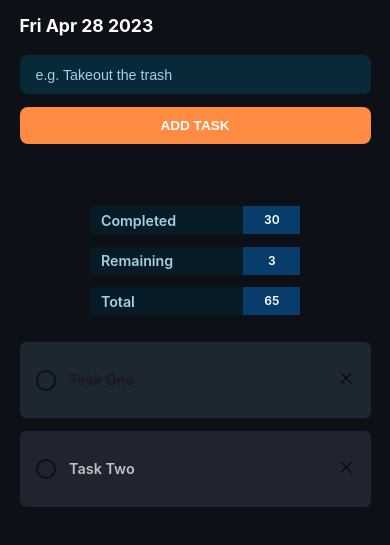
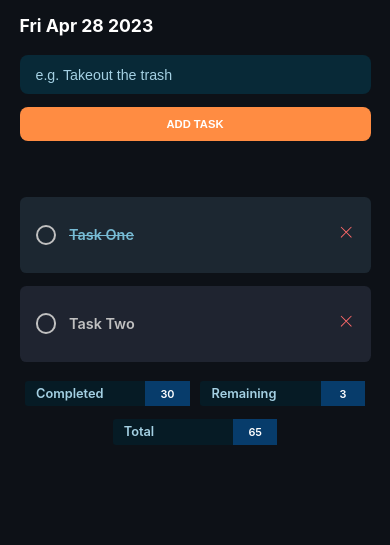
Before and after one commit to noruwa03/TodoApp, a website built with Vite: page index.html in a window 390 px wide. Both pictures are taken after a click on the element 195 px from the left and 48 px from the top of the page. Shown: the part 67-612 px from the top of the page. Built offline with nearby package versions, Linux system fonts and the light colour scheme.

Commit message:
changed display of todo section to column-reverse & moved theme js logic to theme.js file

```diff
--- a/main.js
+++ b/main.js
@@ -1,110 +1 @@
-// Theme
-const themeIconRef = document.querySelector(".theme");
-let currentTheme = localStorage.getItem("theme")
-  ? localStorage.getItem("theme")
-  : "light";
-const docElement = document.documentElement;
-const darkQuery = window.matchMedia("(prefers-color-scheme: dark)");
-
-// Date
-const dateRef = document.querySelector(".date");
-const currentDate = new Date().getTime();
-
-dateRef.innerHTML = new Date(currentDate).toDateString("en-us", {
-  dataStyle: "long",
-});
-
-
-// Todo
-
-function checkCurrentTheme() {
-  switch (currentTheme) {
-    case "dark":
-      docElement.classList.add("dark");
-      localStorage.setItem("theme", "dark");
-
-      break;
-
-    case "light":
-      docElement.classList.add("light");
-      localStorage.setItem("theme", "light");
-
-    default:
-      localStorage.removeItem("theme");
-      onWindowMatch();
-      break;
-  }
-}
-
-checkCurrentTheme();
-
-function onWindowMatch() {
-  if (
-    localStorage.theme === "dark" ||
-    (!("theme" in localStorage) && darkQuery.matches)
-  ) {
-    docElement.classList.add("dark");
-  } else {
-    docElement.classList.remove("dark");
-  }
-}
-
-onWindowMatch();
-
-function iconCheck() {
-  if (currentTheme === "dark") {
-    themeIconRef.innerHTML = `<svg viewBox="0 0 24 24" fill="none" class="icon" >
-          <path
-            fill-rule="evenodd"
-            clip-rule="evenodd"
-            d="M17.715 15.15A6.5 6.5 0 0 1 9 6.035C6.106 6.922 4 9.645 4 12.867c0 3.94 3.153 7.136 7.042 7.136 3.101 0 5.734-2.032 6.673-4.853Z"
-            class="fill-transparent"
-
-          ></path>
-          <path
-            d="m17.715 15.15.95.316a1 1 0 0 0-1.445-1.185l.495.869ZM9 6.035l.846.534a1 1 0 0 0-1.14-1.49L9 6.035Zm8.221 8.246a5.47 5.47 0 0 1-2.72.718v2a7.47 7.47 0 0 0 3.71-.98l-.99-1.738Zm-2.72.718A5.5 5.5 0 0 1 9 9.5H7a7.5 7.5 0 0 0 7.5 7.5v-2ZM9 9.5c0-1.079.31-2.082.845-2.93L8.153 5.5A7.47 7.47 0 0 0 7 9.5h2Zm-4 3.368C5 10.089 6.815 7.75 9.292 6.99L8.706 5.08C5.397 6.094 3 9.201 3 12.867h2Zm6.042 6.136C7.718 19.003 5 16.268 5 12.867H3c0 4.48 3.588 8.136 8.042 8.136v-2Zm5.725-4.17c-.81 2.433-3.074 4.17-5.725 4.17v2c3.552 0 6.553-2.327 7.622-5.537l-1.897-.632Z"
-            class="fill-moon"
-          ></path>
-          <path
-            fill-rule="evenodd"
-            clip-rule="evenodd"
-            d="M17 3a1 1 0 0 1 1 1 2 2 0 0 0 2 2 1 1 0 1 1 0 2 2 2 0 0 0-2 2 1 1 0 1 1-2 0 2 2 0 0 0-2-2 1 1 0 1 1 0-2 2 2 0 0 0 2-2 1 1 0 0 1 1-1Z"
-            class="fill-moon"
-          ></path>
-        </svg>`;
-  } else {
-    themeIconRef.innerHTML = `<svg
-          viewBox="0 0 24 24"
-          fill="none"
-          stroke-width="2"
-          stroke-linecap="round"
-          stroke-linejoin="round"
-          class="icon"
-        >
-          <path
-            d="M15 12a3 3 0 1 1-6 0 3 3 0 0 1 6 0Z"
-            class="stroke-sun"
-          ></path>
-          <path
-            d="M12 4v1M17.66 6.344l-.828.828M20.005 12.004h-1M17.66 17.664l-.828-.828M12 20.01V19M6.34 17.664l.835-.836M3.995 12.004h1.01M6 6l.835.836"
-            class="stroke-sun"
-          ></path>
-        </svg>`;
-  }
-}
-
-iconCheck();
-
-themeIconRef.addEventListener("click", () => {
-  if (currentTheme === "dark") {
-    docElement.classList.remove("dark");
-    currentTheme = "light";
-    iconCheck();
-    checkCurrentTheme();
-  } else {
-    docElement.classList.remove("light");
-    currentTheme = "dark";
-    iconCheck();
-    checkCurrentTheme();
-  }
-});
+import "./theme.js";
--- a/styles/global.scss
+++ b/styles/global.scss
@@ -23,7 +23,7 @@
   height: 2rem;
 
   .stroke-sun {
-    stroke: #FCE570;
+    stroke: #fce570;
   }
   .fill-moon {
     fill: #fff;
@@ -43,6 +43,7 @@ body {
     .wrapper {
       .date {
         color: #fff;
+
       }
     }
   }
@@ -51,9 +52,6 @@ body {
     .todo-wrapper {
       .stats {
         div {
-
-
-
           span {
             background-color: rgb(7, 60, 107);
           }
@@ -61,30 +59,25 @@ body {
       }
 
       ul {
-
         li {
           background-color: #1f2430;
 
           &.complete {
-            color: #1c1820;
+            color: #77bbd4;
             background-color: #1c2731;
 
             span {
-              color: #1c1820;
+              color: #77bbd4;
             }
           }
 
           div {
             input[type="checkbox"] {
-              border: 0.14rem solid #0d1117;
-
-              &:checked {
-                border: rgb(186, 224, 250);
-                background-color: #1c1820;
-              }
+              // border: 0.14rem solid #77bbd4;
+              border: 0.14rem solid #c0c0c0;
             }
             span {
-             color: #c0c0c0;
+              color: #c0c0c0;
 
               &:hover {
                 background-color: #181818;
@@ -95,6 +88,12 @@ body {
                   background-color: #181818;
                 }
               }
+            }
+          }
+
+          button {
+            svg path {
+              fill: #ff6969;
             }
           }
         }
@@ -119,7 +118,7 @@ header {
 
     .date {
       margin-bottom: 1rem;
-      font-size: 1.1em;
+      font-size: 1.3em;
       font-weight: bold;
       color: #fff;
     }
@@ -145,7 +144,7 @@ header {
         padding: 0.7rem 1rem;
         width: 21%;
         border: none;
-        font-size: 0.93em;
+        font-size: 0.9em;
         font-weight: bold;
         border-radius: 0 0.5rem 0.5rem 0;
         background-color: #ff8c42;
@@ -297,6 +296,34 @@ section {
   }
 }
 
+@media screen and (max-width: 990px) {
+  header {
+    padding: 2rem 0;
+
+    .wrapper {
+      width: 80%;
+      margin: 0 auto;
+
+      form {
+        input {
+          width: 74%;
+        }
+        button {
+          width: 25%;
+        }
+      }
+    }
+  }
+
+  section {
+    padding: 1.5rem 0;
+    .todo-wrapper {
+      width: 80%;
+      margin: 0 auto;
+    }
+  }
+}
+
 @media screen and (max-width: 760px) {
   header {
     padding: 2rem 0;
@@ -327,7 +354,7 @@ section {
         button {
           margin-top: 0.8rem;
           width: 100%;
-font-size: 0.85em;
+          font-size: 0.7em;
           border-radius: 0.5rem;
         }
       }
@@ -340,20 +367,21 @@ font-size: 0.85em;
       width: 90%;
       margin: 0 auto;
 
-
       @include flexItem(flex-start, space-between);
-      flex-direction: column;
+      flex-direction: column-reverse;
 
       .stats {
-        @include flexItem(flex-start, space-between);
-        flex-direction: column;
-        width: 60%;
+        @include flexItem(flex-start, space-around);
+        flex-direction: row;
+        flex-wrap: wrap;
+        width: 100%;
         margin: 0 auto 1.3rem auto;
 
         div {
-          width: 100%;
+          width: 47%;
           padding: 0.2rem 0 0.2rem 0.7rem;
           position: relative;
+          font-size: 0.8em;
 
           span {
             display: grid;
@@ -373,7 +401,6 @@ font-size: 0.85em;
 
       ul {
         width: 100%;
-
       }
     }
   }
--- /dev/null
+++ b/theme.js
@@ -0,0 +1,108 @@
+// Theme
+const themeIconRef = document.querySelector(".theme");
+let currentTheme = localStorage.getItem("theme")
+  ? localStorage.getItem("theme")
+  : "light";
+const docElement = document.documentElement;
+const darkQuery = window.matchMedia("(prefers-color-scheme: dark)");
+
+// Date
+const dateRef = document.querySelector(".date");
+const currentDate = new Date().getTime();
+
+dateRef.innerHTML = new Date(currentDate).toDateString("en-us", {
+  dataStyle: "long",
+});
+
+
+function checkCurrentTheme() {
+  switch (currentTheme) {
+    case "dark":
+      docElement.classList.add("dark");
+      localStorage.setItem("theme", "dark");
+
+      break;
+
+    case "light":
+      docElement.classList.add("light");
+      localStorage.setItem("theme", "light");
+
+    default:
+      localStorage.removeItem("theme");
+      onWindowMatch();
+      break;
+  }
+}
+
+checkCurrentTheme();
+
+function onWindowMatch() {
+  if (
+    localStorage.theme === "dark" ||
+    (!("theme" in localStorage) && darkQuery.matches)
+  ) {
+    docElement.classList.add("dark");
+  } else {
+    docElement.classList.remove("dark");
+  }
+}
+
+onWindowMatch();
+
+function iconCheck() {
+  if (currentTheme === "dark") {
+    themeIconRef.innerHTML = `<svg viewBox="0 0 24 24" fill="none" class="icon" >
+          <path
+            fill-rule="evenodd"
+            clip-rule="evenodd"
+            d="M17.715 15.15A6.5 6.5 0 0 1 9 6.035C6.106 6.922 4 9.645 4 12.867c0 3.94 3.153 7.136 7.042 7.136 3.101 0 5.734-2.032 6.673-4.853Z"
+            class="fill-transparent"
+
+          ></path>
+          <path
+            d="m17.715 15.15.95.316a1 1 0 0 0-1.445-1.185l.495.869ZM9 6.035l.846.534a1 1 0 0 0-1.14-1.49L9 6.035Zm8.221 8.246a5.47 5.47 0 0 1-2.72.718v2a7.47 7.47 0 0 0 3.71-.98l-.99-1.738Zm-2.72.718A5.5 5.5 0 0 1 9 9.5H7a7.5 7.5 0 0 0 7.5 7.5v-2ZM9 9.5c0-1.079.31-2.082.845-2.93L8.153 5.5A7.47 7.47 0 0 0 7 9.5h2Zm-4 3.368C5 10.089 6.815 7.75 9.292 6.99L8.706 5.08C5.397 6.094 3 9.201 3 12.867h2Zm6.042 6.136C7.718 19.003 5 16.268 5 12.867H3c0 4.48 3.588 8.136 8.042 8.136v-2Zm5.725-4.17c-.81 2.433-3.074 4.17-5.725 4.17v2c3.552 0 6.553-2.327 7.622-5.537l-1.897-.632Z"
+            class="fill-moon"
+          ></path>
+          <path
+            fill-rule="evenodd"
+            clip-rule="evenodd"
+            d="M17 3a1 1 0 0 1 1 1 2 2 0 0 0 2 2 1 1 0 1 1 0 2 2 2 0 0 0-2 2 1 1 0 1 1-2 0 2 2 0 0 0-2-2 1 1 0 1 1 0-2 2 2 0 0 0 2-2 1 1 0 0 1 1-1Z"
+            class="fill-moon"
+          ></path>
+        </svg>`;
+  } else {
+    themeIconRef.innerHTML = `<svg
+          viewBox="0 0 24 24"
+          fill="none"
+          stroke-width="2"
+          stroke-linecap="round"
+          stroke-linejoin="round"
+          class="icon"
+        >
+          <path
+            d="M15 12a3 3 0 1 1-6 0 3 3 0 0 1 6 0Z"
+            class="stroke-sun"
+          ></path>
+          <path
+            d="M12 4v1M17.66 6.344l-.828.828M20.005 12.004h-1M17.66 17.664l-.828-.828M12 20.01V19M6.34 17.664l.835-.836M3.995 12.004h1.01M6 6l.835.836"
+            class="stroke-sun"
+          ></path>
+        </svg>`;
+  }
+}
+
+iconCheck();
+
+themeIconRef.addEventListener("click", () => {
+  if (currentTheme === "dark") {
+    docElement.classList.remove("dark");
+    currentTheme = "light";
+    iconCheck();
+    checkCurrentTheme();
+  } else {
+    docElement.classList.remove("light");
+    currentTheme = "dark";
+    iconCheck();
+    checkCurrentTheme();
+  }
+});
```
Also changed, not shown: styles/global.css, 1 other file.
